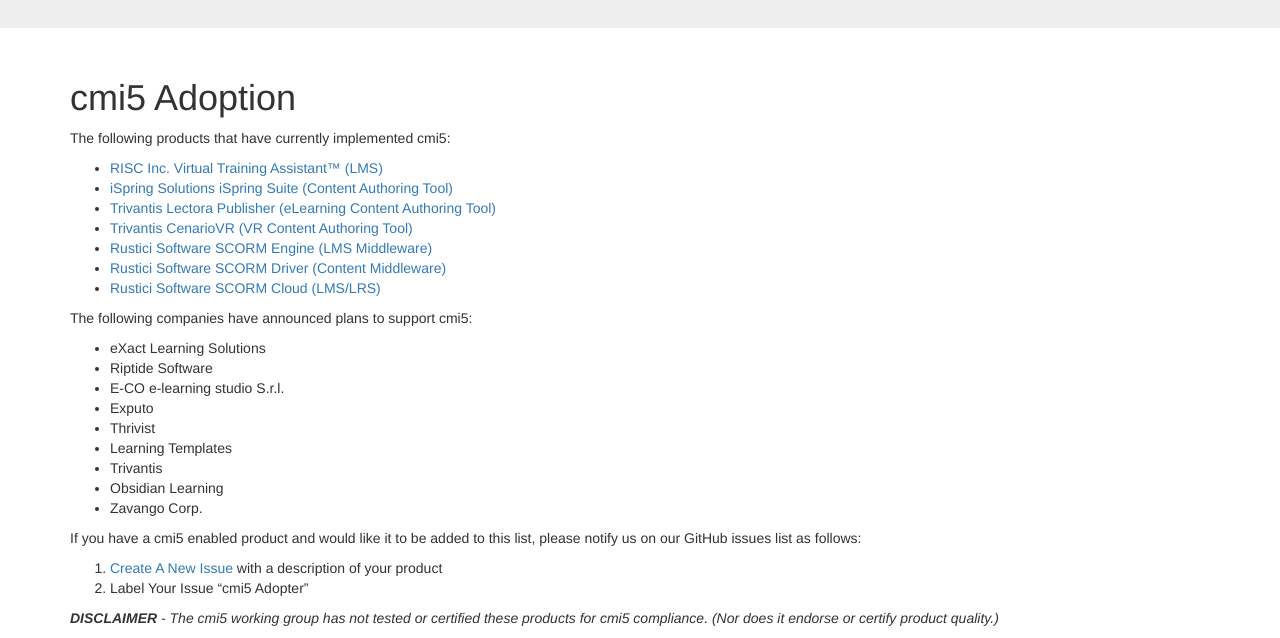
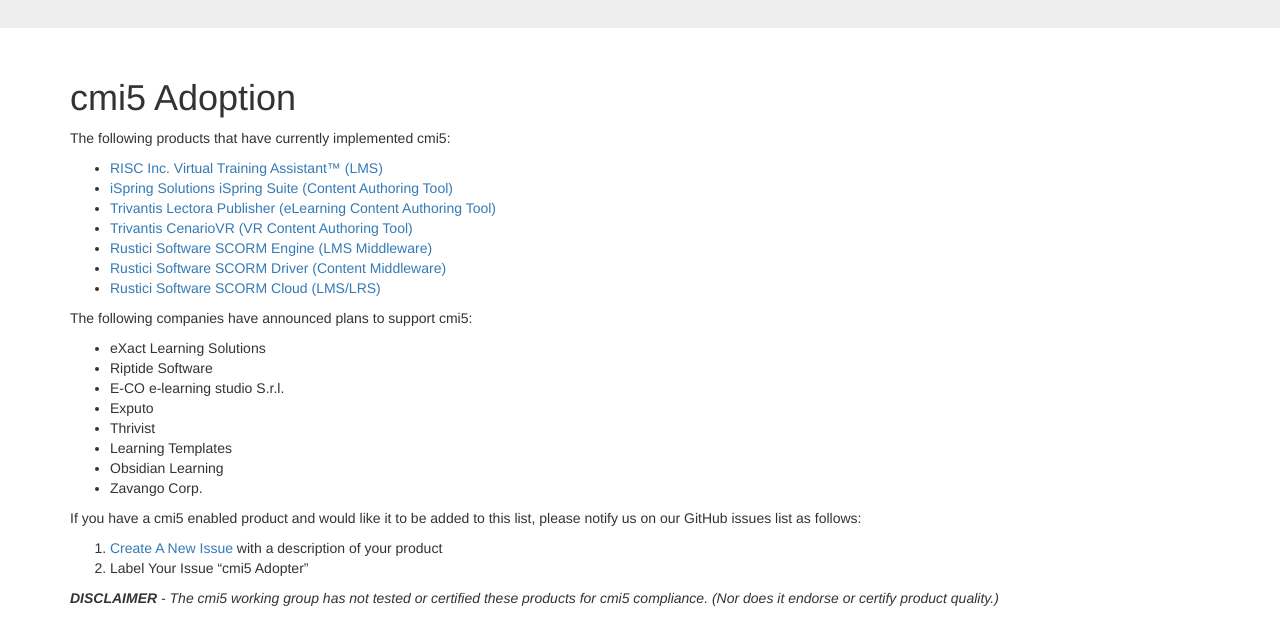
Before and after one commit to AICC/CMI-5_Spec_Current, a Jekyll site: the page built from adoption/index.md, in a window 1280 px wide and 1056 px high. Shown: the part 418-1056 px from the top of the window. Built offline with Jekyll 4.4.1, drawn with Linux system fonts in a browser that asks for light colours; our own code applies the rules of GitHub Pages for plain Markdown files.

Commit message:
Update index.md

```diff
--- a/adoption/index.md
+++ b/adoption/index.md
@@ -19,7 +19,6 @@
 - Exputo
 - Thrivist
 - Learning Templates
-- Trivantis
 - Obsidian Learning
 - Zavango Corp.
 
```
